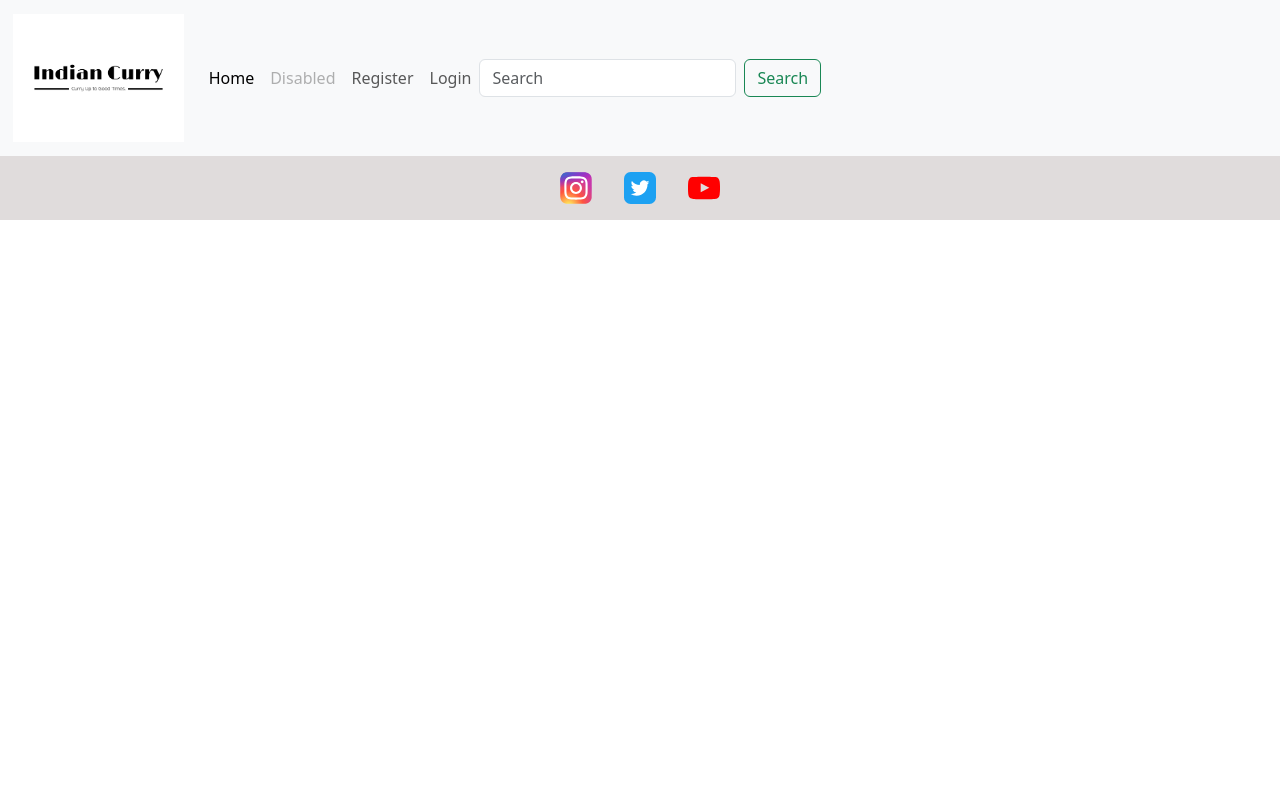
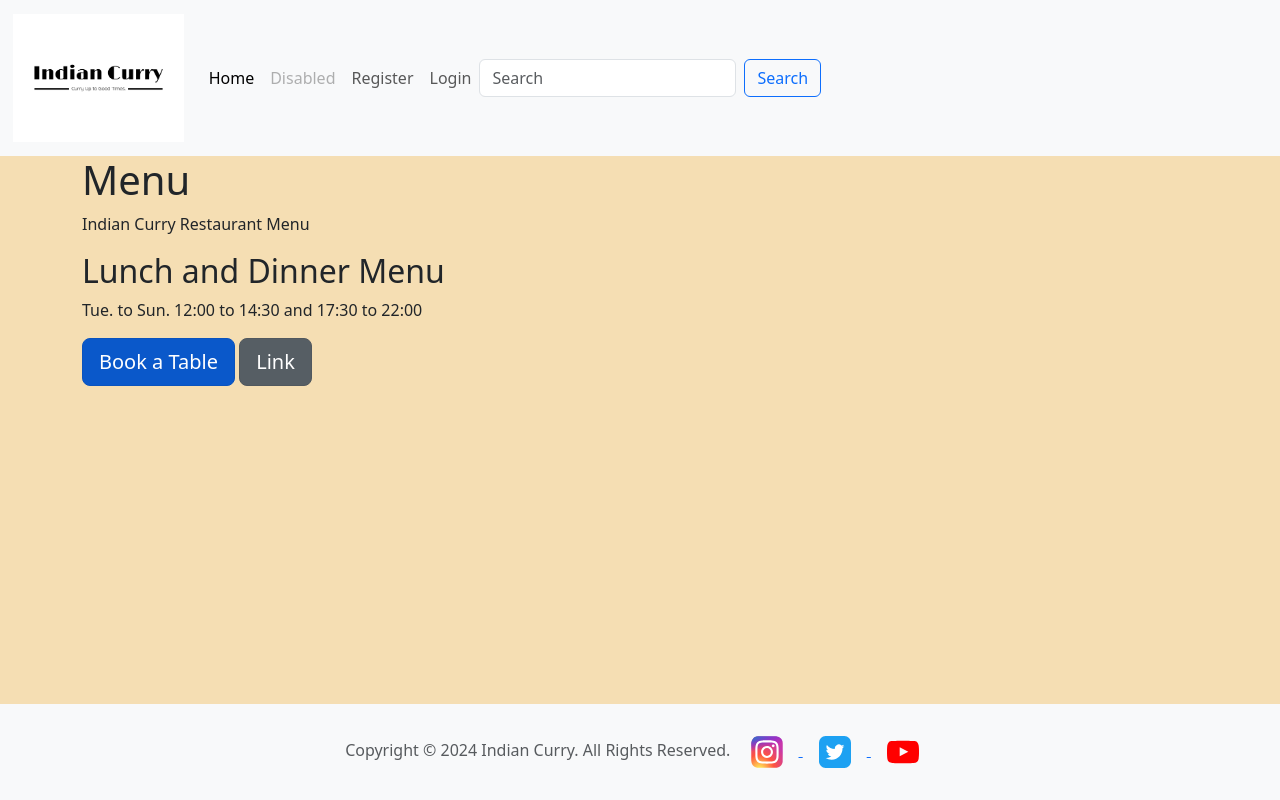
Before and after one commit to Pramilashanmugam/Restaurant, a Django app: page / in a window 1280 px wide. Run offline with Django 5.2, Linux system fonts and the light colour scheme; some libraries are stand-ins or nearby versions.

Commit message:
add reservation_list html file, custom css signup, login,footer. update main in index.html

```diff
--- a/reservations/templates/reservations/index.html
+++ b/reservations/templates/reservations/index.html
@@ -1 +1,19 @@
 {% extends 'base.html' %}
+{% load static %}
+
+{% block content %}
+<div class="container">
+    <div class="menu">
+        <h1>Menu</h1>
+        <p>Indian Curry Restaurant Menu</p>
+    </div>
+    <div>
+        <h2 class="offer">Lunch and Dinner Menu</h2>
+        <p class="Timing">Tue. to Sun. 12:00 to 14:30 and 17:30 to 22:00</p>
+        <div>
+            <a href="reservations/templates/reservations/reservation_list.html" class="btn btn-primary btn-lg active" role="button" aria-pressed="true">Book a Table</a>
+            <a href="#" class="btn btn-secondary btn-lg active" role="button" aria-pressed="true">Link</a>
+        </div>
+    </div>
+</div>
+{% endblock %}
--- a/reservations/views.py
+++ b/reservations/views.py
@@ -1,6 +1,16 @@
 from django.views.generic import TemplateView
-
+from django.shortcuts import render, get_object_or_404, redirect
+from django.views import generic
+from django.contrib.auth.decorators import login_required
+from django.utils.decorators import method_decorator
+from .models import Reservation, Table
+from .forms import ReservationForm
 # Create your views here.
 
 class Index(TemplateView):
     template_name = 'reservations/index.html'
+
+class ReservationListView(generic.ListView):
+    model = Reservation
+    template_name = 'reservation_list.html'
+    context_object_name = 'reservation_list'
--- a/static/css/base.css
+++ b/static/css/base.css
@@ -1,3 +1,22 @@
+* {
+    margin: 0;
+}
+
+/* base.css */
+html, body {
+    height: 100%;
+    margin: 0;
+}
+
+body {
+    display: flex;
+    flex-direction: column;
+}
+
+main {
+    flex: 1;
+}
+
 /*Header*/
 .logo {
     height: 8rem;
@@ -7,18 +26,22 @@
 
 main {
     flex: 1 0 auto;
-    background-color: aqua;
+    background-color:wheat;
+
 }
 /*Footer*/
 
 footer {
-    flex-shrink:0;
+   /* flex-shrink:0;
     display:flex;
     flex-direction: row;
     justify-content: center;
     align-items: center;
     background-color: rgb(224, 220, 220);
-
+    bottom: 0;*/
+    background-color: #f8f9fa;
+    padding: 1rem;
+    text-align: center;
 }
 
 .social-icon {
--- a/templates/account/login.html
+++ b/templates/account/login.html
@@ -12,7 +12,7 @@
         <div class="col-md-8 mt-3 offset-md-2">
             <h3>{% trans "Sign In" %}</h3>
 
-            <p>{% blocktrans %}Welcome back to the code|star blog. To leave a comment or like a post, please log in. If
+            <p>{% blocktrans %}Welcome to Indian Curry. To make Table reservation, please log in. If
                 you
                 have not created an account yet, then <a class="link" href="{{ signup_url }}">sign up</a>
                 first.{% endblocktrans %}</p>
@@ -26,7 +26,7 @@
                 {% if redirect_field_value %}
                 <input type="hidden" name="{{ redirect_field_name }}" value="{{ redirect_field_value }}" />
                 {% endif %}
-                <button class="btn btn-signup right" type="submit">{% trans "Sign In" %}</button>
+                <button class="btn btn-signup right btn btn-secondary btn-outline-dark" type="submit">{% trans "Login" %}</button>
             </form>
         </div>
     </div>
--- a/templates/account/signup.html
+++ b/templates/account/signup.html
@@ -1,4 +1,4 @@
-{% extends "account/base_entrance.html" %}
+{% extends "base.html" %}
 {% load allauth i18n %}
 {% block head_title %}
     {% trans "Signup" %}
--- a/templates/includes/footer.html
+++ b/templates/includes/footer.html
@@ -1,6 +1,8 @@
 {% load static %}
 
-<footer>
+<footer class="footer mt-auto py-3 bg-light">
+    <div class="footer-container">
+    <span class="text-muted">Copyright © 2024 Indian Curry. All Rights Reserved.</span>
     <!--Social medias icons-->
     <a href="" target="_blank" rel="noopener" aria-label="Instagram - Opens in new tab">
         <img src="{% static '/icons/ig-instagram-icon.svg' %}" alt="Instagram Icon" class="social-icon" />
@@ -11,4 +13,5 @@
     <a href="" target="_blank" rel="noopener" aria-label="YouTube - Opens in new tab">
         <img src="{% static '/icons/youtube-square-color-icon.svg' %}" alt="YouTube Icon" class="social-icon" />
     </a>
+</div>
 </footer>
--- a/templates/includes/header.html
+++ b/templates/includes/header.html
@@ -33,7 +33,7 @@
             <!-- search option-->
             <form class="d-flex" role="search">
               <input class="form-control me-2" type="search" placeholder="Search" aria-label="Search">
-              <button class="btn btn-outline-success" type="submit">Search</button>
+              <button class="btn btn-outline-primary" type="submit">Search</button>
             </form>
           </div>
         </div>
```
Also changed, not shown: reservations/templates/reservations/reservation_list.html (added, +10 -0 lines).
